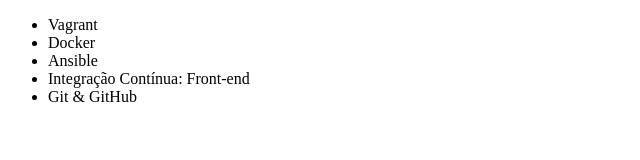
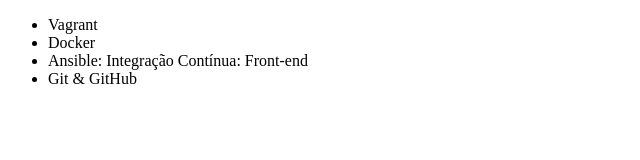
Before and after one commit to Geordannolp/alura-git, a plain HTML site: page index.html in a window 1280 px wide. Shown: the whole page, without its empty margins (0-640 px from the left). Drawn offline with Linux system fonts and the light colour scheme.

Commit message:
atualizando curso

```diff
--- a/index.html
+++ b/index.html
@@ -8,8 +8,7 @@
     <ul>
         <li>Vagrant</li>
         <li>Docker</li>
-        <li>Ansible</li>
-        <li>Integração Contínua: Front-end</li>
+        <li>Ansible: Integração Contínua: Front-end</li>
 	<li>Git & GitHub</li>
     </ul>
 </body>
```
